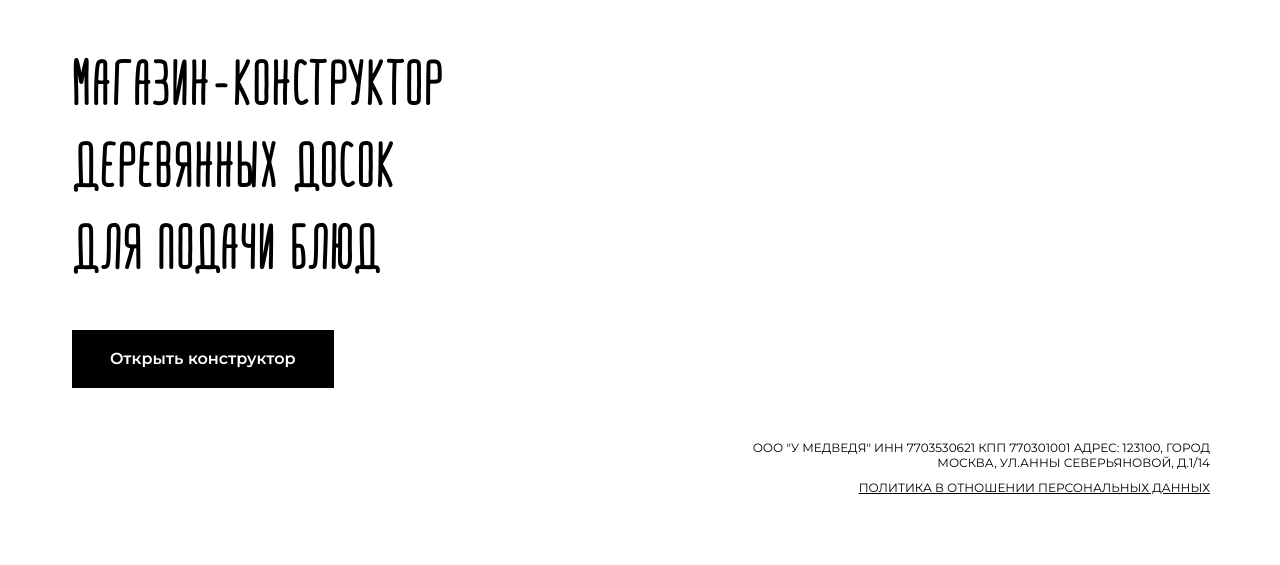
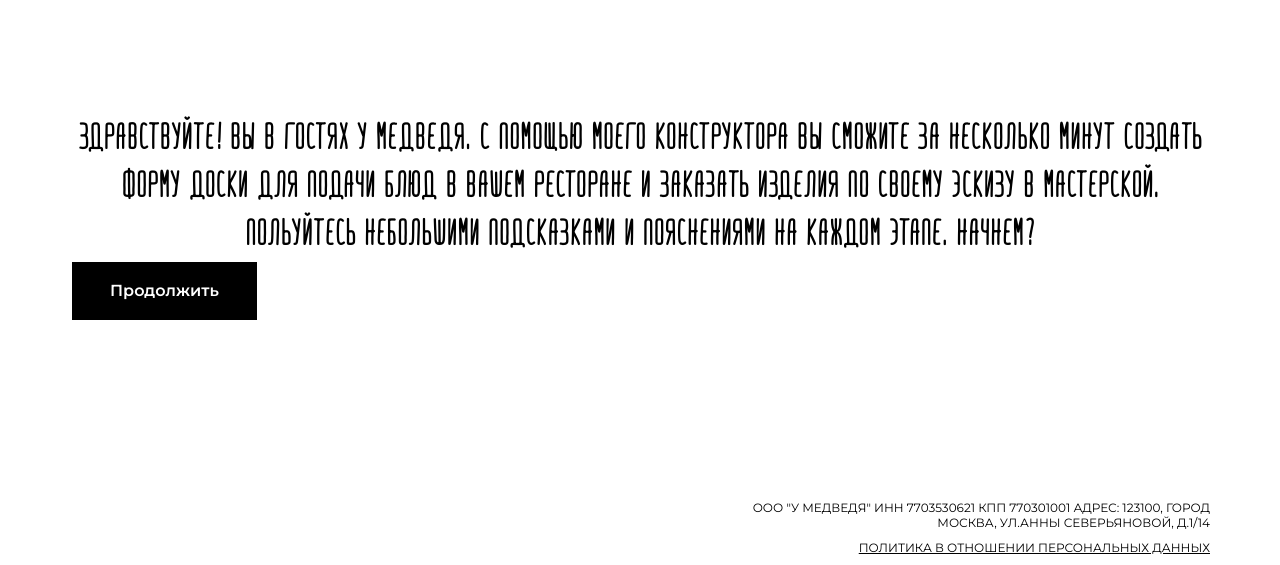
Before and after one commit to skmm6/uMedved, a plain HTML site: page index.html in a window 1280 px wide. Both pictures are taken after a click on the button "Открыть конструктор". Shown: the part 235-800 px from the top of the page. Drawn offline with Linux system fonts and the light colour scheme; files whose address does not match are found by name.

Commit message:
29.01.2023

```diff
--- a/assets/css/general.css
+++ b/assets/css/general.css
@@ -38,7 +38,7 @@ a {
 }
 
 .container {
-  max-width: 120rem;
+  max-width: 160rem;
   padding: 0 2rem;
   margin: 0 auto;
 }
@@ -50,7 +50,23 @@ h1 {
   line-height: 82px;
   text-transform: uppercase;
 }
+
+h2 {
+  font-family: "Katona", Arial;
+  font-weight: 700;
+  font-size: 38px;
+  line-height: 48px;
+  text-align: center;
+  text-transform: uppercase;
+}
 /* ========================Общие компоненты ========================*/
+.open {
+  display: block;
+}
+
+.close {
+  display: none;
+}
 
 .btn-black {
   display: block;
--- a/assets/css/style.css
+++ b/assets/css/style.css
@@ -8,6 +8,19 @@
   width: 55%;
   object-fit: cover;
   display: block;
+}
+
+.app-content {
+  display: flex;
+  flex-direction: column;
+  justify-content: space-between;
+}
+
+.container-constructor {
+  height: 100vh;
+  max-width: 116rem;
+  padding: 1rem;
+  margin: 0 auto;
 }
 
 /* HEADER */
@@ -70,9 +83,6 @@
 .container-home {
   margin: 4rem 19rem 4rem 4rem;
   max-width: 46.5rem;
-  display: flex;
-  flex-direction: column;
-  justify-content: space-between;
 }
 
 .app-content.home-page {
@@ -84,3 +94,9 @@
 .home-page .btn-black {
   margin-top: 3.4rem;
 }
+
+/* ====================constructor-page-1======================================== */
+
+.constructor-page-1 {
+  display: none;
+}
--- a/assets/js/main.js
+++ b/assets/js/main.js
@@ -0,0 +1,17 @@
+// =======================OPEN CONST=================//
+const app = document.querySelector(".app");
+const containerContent = document.querySelector(".app-content");
+const homeImg = document.querySelector(".app-img");
+const homePage = document.querySelector(".home-page");
+const constructorPage1 = document.querySelector(".constructor-page-1");
+
+const btnOpenConstructor = document.getElementById("open-constructor");
+
+btnOpenConstructor.addEventListener("click", () => {
+  app.classList.add("open");
+  containerContent.classList.remove("container-home");
+  containerContent.classList.add("container-constructor");
+  homeImg.classList.add("close");
+  homePage.classList.add("close");
+  constructorPage1.classList.add("open");
+});
--- a/index.html
+++ b/index.html
@@ -9,8 +9,8 @@
     <link rel="stylesheet" href="./assets/img/icon/icomoon/style.css" />
     <!-- ИКОНКИ -->
     <!-- CSS -->
+    <link rel="stylesheet" href="./assets/css/style.css" />
     <link rel="stylesheet" href="./assets/css/general.css" />
-    <link rel="stylesheet" href="./assets/css/style.css" />
     <link rel="stylesheet" href="./assets/css/gueries.css" />
     <!-- CSS -->
   </head>
@@ -37,14 +37,30 @@
           </div>
         </header>
         <main class="main">
+          <!------------------------------- HOME PAGE----------------- -->
           <div class="home-page">
             <h1>
               <div>МАГАЗИН-КОНСТРУКТОР</div>
               <div>ДЕРЕВЯННЫХ ДОСОК</div>
               <div>ДЛЯ ПОДАЧИ БЛЮД</div>
             </h1>
-            <button class="btn-black">Открыть конструктор</button>
+            <button class="btn-black" id="open-constructor">
+              Открыть конструктор
+            </button>
           </div>
+          <!------------------------------- HOME PAGE----------------- -->
+          <!------------------------------- constructor PAGE 1----------------- -->
+          <div class="constructor-page-1">
+            <h2>
+              здравствуйте! вы в гостях у медведя. С помощью моего конструктора
+              вы сможите за несколько минут создать форму доски для подачи блюд
+              в вашем ресторане и заказать изделия по своему эскизу в
+              мастерской. Польуйтесь небольшими подсказками и пояснениями на
+              каждом этапе. Начнем?
+            </h2>
+            <button class="btn-black">Продолжить</button>
+          </div>
+          <!------------------------------- constructor PAGE 1----------------- -->
         </main>
         <footer class="footer">
           <div class="footer-contact">
```
